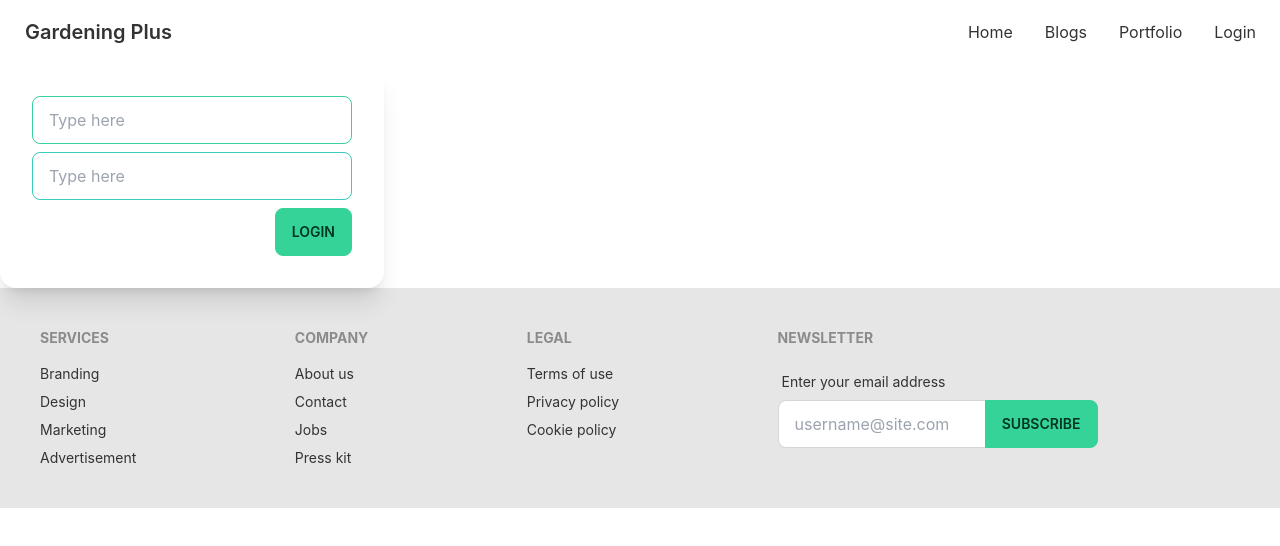
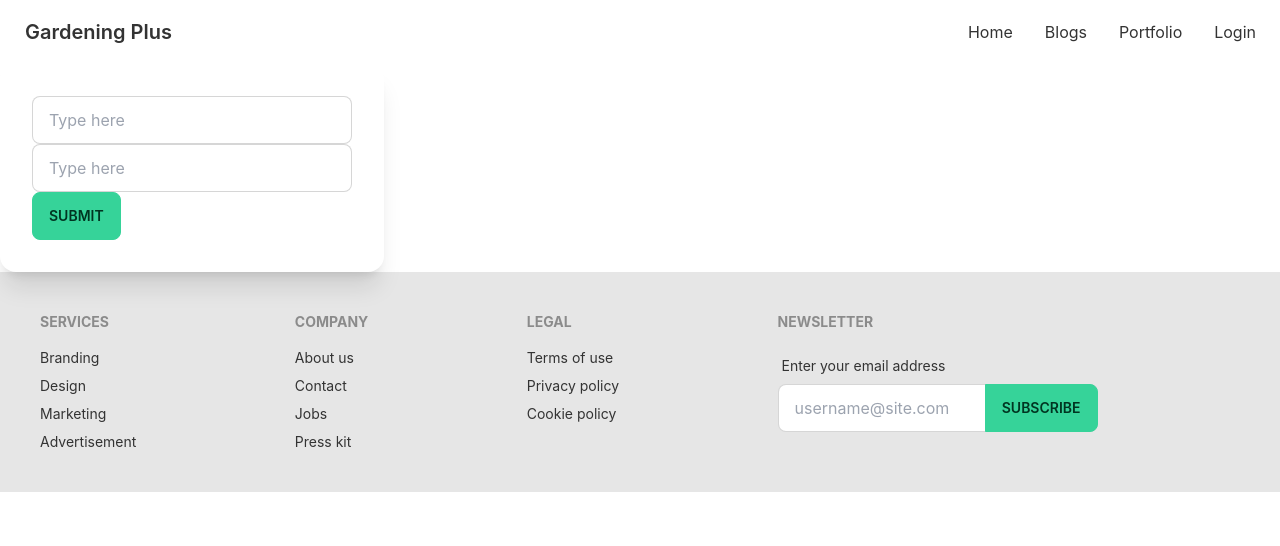
Before and after one commit to md-najmul-haque/gardening-tools-manufacturer-client-side, a React (Create React App) app: page /login in a window 1280 px wide. Shown: the top 546 px of the page. Built offline with nearby package versions, Linux system fonts and the light colour scheme; the HTML template or start-up script is replaced by a standard one; what tw-elements would draw is missing.

Commit message:
simple login form added with react-hook-form

```diff
--- a/package.json
+++ b/package.json
@@ -15,6 +15,8 @@
     "npm": "^8.10.0",
     "react": "^18.1.0",
     "react-dom": "^18.1.0",
+    "react-hook-form": "^7.31.2",
+    "react-query": "^3.39.0",
     "react-router-dom": "^6.3.0",
     "react-scripts": "5.0.1",
     "tw-elements": "^1.0.0-alpha12",
--- a/src/Pages/Login/Login/Login.js
+++ b/src/Pages/Login/Login/Login.js
@@ -1,14 +1,29 @@
 import React from 'react';
+import { useForm } from 'react-hook-form';
 
 const Login = () => {
+
+    const { register, formState: { errors }, handleSubmit } = useForm();
+    const onSubmit = data => {
+        console.log(data)
+    };
+
     return (
         <div class="card w-96 bg-base-100 shadow-xl flex justify-center">
             <div class="card-body">
-                <input type="text" placeholder="Type here" class="input input-bordered input-primary w-full max-w-xs" />
-                <input type="text" placeholder="Type here" class="input input-bordered input-secondary w-full max-w-xs" />
-                <div class="card-actions justify-end">
-                    <button class="btn btn-primary">Login</button>
-                </div>
+
+                <form onSubmit={handleSubmit(onSubmit)}>
+
+
+                    <input type="text" placeholder="Type here" class="input input-bordered w-full max-w-xs" {...register("email", { required: true })} />
+
+                    {errors.name?.type === 'required' && "Your email is required"}
+
+                    <input type="password" placeholder="Type here" class="input input-bordered w-full max-w-xs" {...register("password", { required: true })} />
+                    {errors.password && "Your password is required"}
+
+                    <input type="submit" class="btn btn-primary" />
+                </form>
             </div>
         </div>
     );
```
Also changed, not shown: 1 other file (tests, documents, lock files or other folders).
